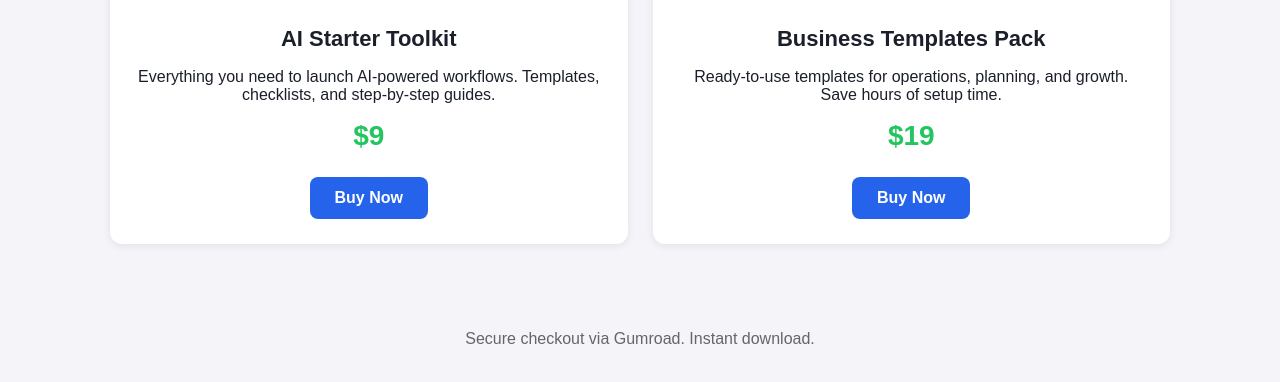
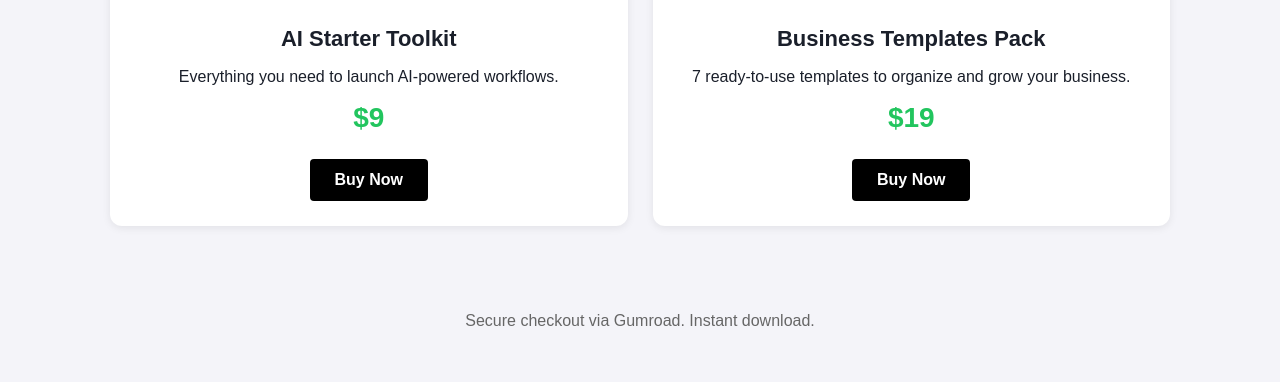
Before and after one commit to DiagoPup26/apex-ai-mvp-site, a plain HTML site: page docs/digital-products.html in a window 1280 px wide. Shown: the part 636-1018 px from the top of the page. Drawn offline with Linux system fonts and the light colour scheme.

```diff
--- a/docs/digital-products.html
+++ b/docs/digital-products.html
@@ -5,7 +5,7 @@
   <meta name="viewport" content="width=device-width, initial-scale=1"/>
   <title>Digital Products - Apex AI</title>
   <style>
-    :root{--bg:#f4f4f9;--fg:#1a1f2a;--brand:#2563eb;--card:#fff;--price:#22c55e}
+    :root{--bg:#f4f4f9;--fg:#1a1f2a;--brand:#2563eb;--card:#fff}
     *{box-sizing:border-box}
     body{font-family:Arial,sans-serif;margin:0;background:var(--bg);color:var(--fg)}
     .container{max-width:1100px;margin:0 auto;padding:0 20px}
@@ -19,9 +19,8 @@
     .product{background:var(--card);border-radius:12px;padding:25px;box-shadow:0 2px 8px rgba(0,0,0,.08);text-align:center}
     .product img{width:100%;height:200px;object-fit:cover;border-radius:10px;margin-bottom:15px}
     .product h3{margin:10px 0;font-size:22px}
-    .price{color:var(--price);font-size:28px;font-weight:bold;margin:10px 0}
-    .cta{display:inline-block;padding:12px 25px;background:var(--brand);color:#fff;text-decoration:none;border-radius:8px;margin-top:15px;font-weight:600}
-    .cta:hover{opacity:.9}
+    .price{color:#22c55e;font-size:28px;font-weight:bold;margin:10px 0}
+    .gumroad-btn{display:inline-block;padding:12px 25px;background:#000;color:#fff;text-decoration:none;border-radius:4px;font-weight:600;margin-top:15px}
     footer{text-align:center;padding:40px 0;color:#666}
     @media(max-width:900px){.products{grid-template-columns:1fr}}
   </style>
@@ -45,17 +44,17 @@
       <div class="product">
         <img src="https://images.unsplash.com/photo-1517245386240-72d4a6a6a6ee?auto=format&fit=crop&w=800&q=60" alt="AI Starter Toolkit"/>
         <h3>AI Starter Toolkit</h3>
-        <p>Everything you need to launch AI-powered workflows. Templates, checklists, and step-by-step guides.</p>
+        <p>Everything you need to launch AI-powered workflows.</p>
         <div class="price">$9</div>
-        <a class="cta" href="https://gumroad.com/l/ai-starter-toolkit">Buy Now</a>
+        <a class="gumroad-btn" href="https://gumroad.com/l/ai-starter-toolkit" target="_blank">Buy Now</a>
       </div>
 
       <div class="product">
-        <img src="https://images.unsplash.com/photo-1527443154391-507e9dc6c5d3?auto=format&fit=crop&w=800&q=60" alt="Templates Pack"/>
+        <img src="https://images.unsplash.com/photo-1527443154391-507e9dc6c5d3?auto=format&fit=crop&w=800&q=60" alt="Business Templates Pack"/>
         <h3>Business Templates Pack</h3>
-        <p>Ready-to-use templates for operations, planning, and growth. Save hours of setup time.</p>
+        <p>7 ready-to-use templates to organize and grow your business.</p>
         <div class="price">$19</div>
-        <a class="cta" href="https://gumroad.com/l/business-templates-pack">Buy Now</a>
+        <a class="gumroad-btn" href="https://gumroad.com/l/business-templates-pack" target="_blank">Buy Now</a>
       </div>
     </div>
   </div>
```
